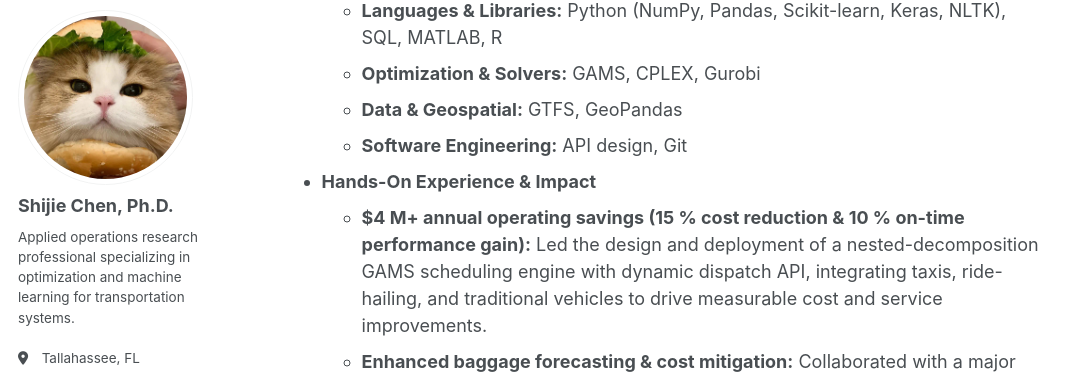
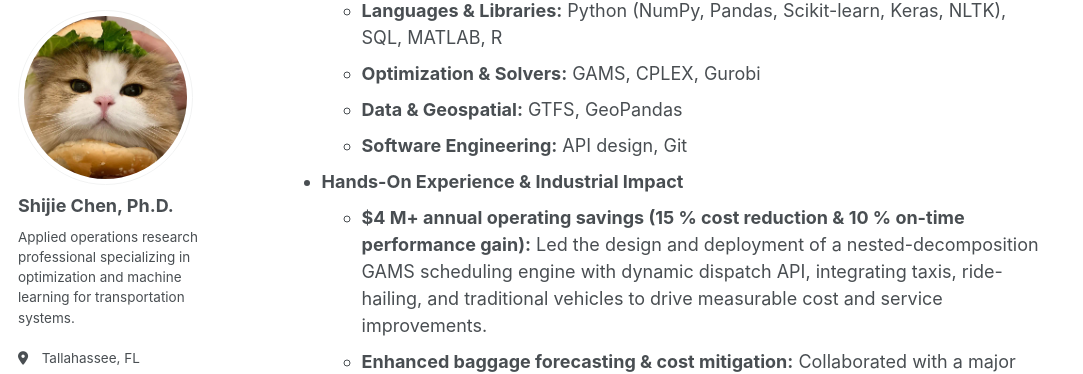
Before and after one commit to ShijieChen01/shijiechen01.github.io, a Jekyll site: the page built from _pages/about.md, in a window 1280 px wide and 900 px high, scrolled down 421 px. Shown: the part 89-463 px from the top of the window, without its empty margins (0-1083 px from the left). Built offline with Jekyll 4.4.1, drawn with Linux system fonts in a browser that asks for light colours; some web fonts are replaced; a script that is not in the unit is left out.

Commit message:
Update about.md

```diff
--- a/_pages/about.md
+++ b/_pages/about.md
@@ -21,7 +21,7 @@ author_profile: true
   - **Data & Geospatial:** GTFS, GeoPandas
   - **Software Engineering:** API design, Git
 
-- **Hands-On Experience & Impact**
+- **Hands-On Experience & Industrial Impact**
   - **$4 M+ annual operating savings (15 % cost reduction & 10 % on-time performance gain):** Led the design and deployment of a nested-decomposition GAMS scheduling engine with dynamic dispatch API, integrating taxis, ride-hailing, and traditional vehicles to drive measurable cost and service improvements.
   - **Enhanced baggage forecasting & cost mitigation:** Collaborated with a major airline company to develop, validate and deploy flight-level checked-baggage prediction models; boost forecast accuracy and reduce mishandled-baggage costs in their operations dashboard.
   - **Scalable real-time dispatch APIs:** Architected and delivered production-ready dispatching and matching services for paratransit, supporting multi-modal vehicle fleets.
```
